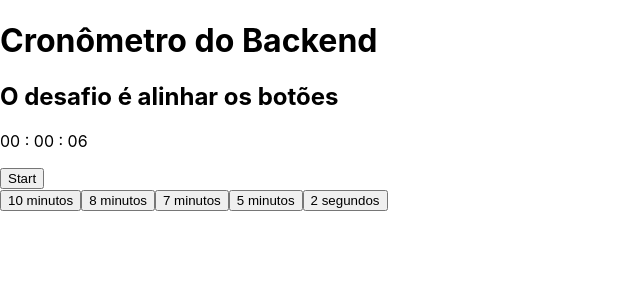
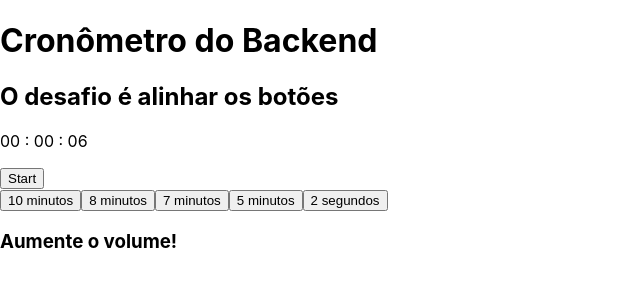
Before and after one commit to matheus-carretta/cronometro-backend, a React (Create React App) app: page / in a window 1280 px wide. Shown: the top 300 px of the page, without its empty margins (0-640 px from the left). Built offline with nearby package versions, Linux system fonts and the light colour scheme.

Commit message:
feat: cria html do footer

```diff
--- a/src/App.jsx
+++ b/src/App.jsx
@@ -2,6 +2,7 @@ import React, { useState, useRef } from 'react';
 import audio from './audios';
 import getDay from './utils/getDay';
 import Header from './components/Header';
+import Footer from './components/Footer';
 
 const arrayAudios = [audio.sextou, audio.segundou, audio.tercou,
   audio.quartou, audio.quintou, audio.sextou, audio.sextou];
@@ -69,6 +70,7 @@ function App() {
           <button type="button" onClick={() => setTimer(2)} disabled={isActive}>2 segundos</button>
         </div>
       </div>
+      <Footer />
     </div>
   );
 }
--- /dev/null
+++ b/src/components/Footer.jsx
@@ -0,0 +1,9 @@
+import React from 'react';
+
+export default function Footer() {
+  return (
+    <footer>
+      <h3>Aumente o volume!</h3>
+    </footer>
+  );
+}
```
